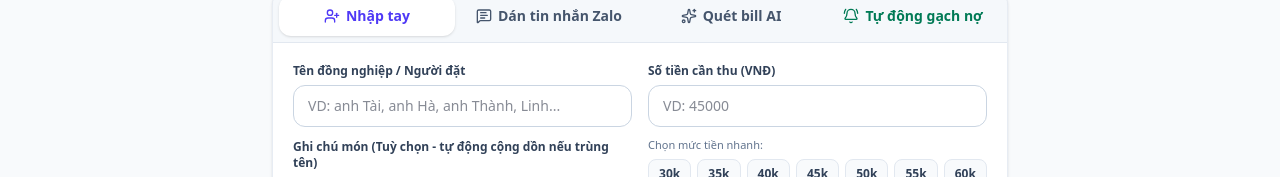
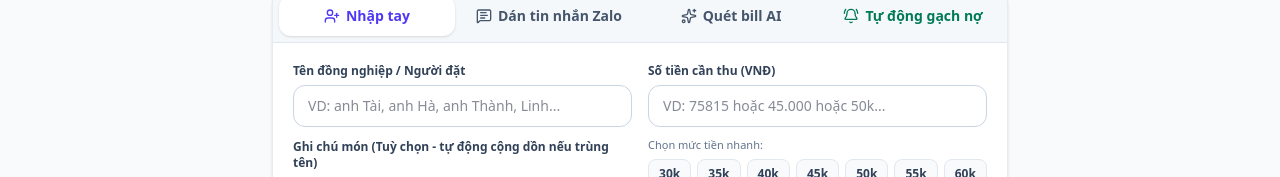
Before and after one commit to ngotiencongg/vietqr-payment-tracker, a React (Vite) app: page / in a window 1280 px wide. Shown: the part 689-866 px from the top of the page. Built offline with nearby package versions, Linux system fonts and the light colour scheme.

Commit message:
fix: allow odd money amounts (e.g. 75815 VND) by removing step=1000 constraint and improving parseMoneyValue

```diff
--- a/src/App.jsx
+++ b/src/App.jsx
@@ -189,10 +189,34 @@ export function parseMoneyValue(rawNumber, rawUnit = '') {
     return rawNumber > 0 && rawNumber < 1000 ? Math.round(rawNumber * 1000) : Math.round(rawNumber);
   }
 
-  const numStr = String(rawNumber || '').trim();
+  let numStr = String(rawNumber || '').trim();
   if (!numStr) return 0;
 
-  const unit = String(rawUnit || '').toLowerCase().trim();
+  let unit = String(rawUnit || '').toLowerCase().trim();
+
+  // Nhận diện đơn vị đính kèm trong chuỗi nếu có (VD: "75k", "75.5k", "75 cành")
+  if (!unit) {
+    const inlineUnitMatch = numStr.match(/(k|ngàn|ngan|nghìn|nghin|cành|canh|lít|lit|đồng|dong|vnđ|vnd|đ|d)$/i);
+    if (inlineUnitMatch) {
+      unit = inlineUnitMatch[1].toLowerCase();
+      numStr = numStr.slice(0, -inlineUnitMatch[0].length).trim();
+    }
+  }
+
+  // Hỗ trợ số tiền viết dạng "75k815" hoặc "75k5"
+  const kMidMatch = numStr.match(/^(\d+)\s*(?:k|ngàn|nghìn|cành)\s*(\d{1,3})$/i);
+  if (kMidMatch) {
+    const intPart = parseInt(kMidMatch[1], 10);
+    const fracStr = kMidMatch[2];
+    if (fracStr.length === 3) {
+      return intPart * 1000 + parseInt(fracStr, 10);
+    } else if (fracStr.length === 2) {
+      return intPart * 1000 + parseInt(fracStr, 10) * 10;
+    } else {
+      return intPart * 1000 + parseInt(fracStr, 10) * 100;
+    }
+  }
+
   const isThousandUnit = ['k', 'ngàn', 'ngan', 'nghìn', 'nghin', 'cành', 'canh'].includes(unit);
   const isHundredThousandUnit = ['lít', 'lit'].includes(unit);
 
@@ -212,6 +236,8 @@ export function parseMoneyValue(rawNumber, rawUnit = '') {
   const parsedInt = parseInt(digitsOnly, 10);
   if (isNaN(parsedInt) || parsedInt <= 0) return 0;
 
+  // Nếu người dùng nhập số tắt quá nhỏ (< 1000, VD: 75 -> 75.000đ)
+  // Nếu nhập số từ 1000 trở lên (VD: 75815, 12500, 75.815), giữ nguyên chính xác từng đồng lẻ!
   return parsedInt < 1000 ? parsedInt * 1000 : parsedInt;
 }
 
@@ -2150,12 +2176,11 @@ Trả về DUY NHẤT một JSON object theo cấu trúc:
                           Số tiền cần thu (VNĐ)
                         </label>
                         <input
-                          type="number"
-                          min="0"
-                          step="1000"
+                          type="text"
+                          inputMode="numeric"
                           value={manualAmount}
                           onChange={(e) => setManualAmount(e.target.value)}
-                          placeholder="VD: 45000"
+                          placeholder="VD: 75815 hoặc 45.000 hoặc 50k..."
                           className="w-full rounded-xl border border-slate-300 px-3.5 py-2.5 text-sm focus:border-indigo-500 focus:ring-2 focus:ring-indigo-500/20 outline-none"
                         />
 
```
